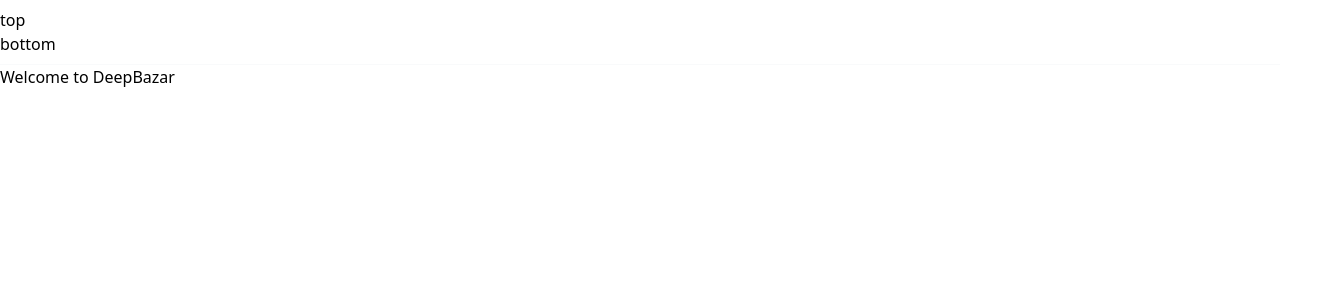
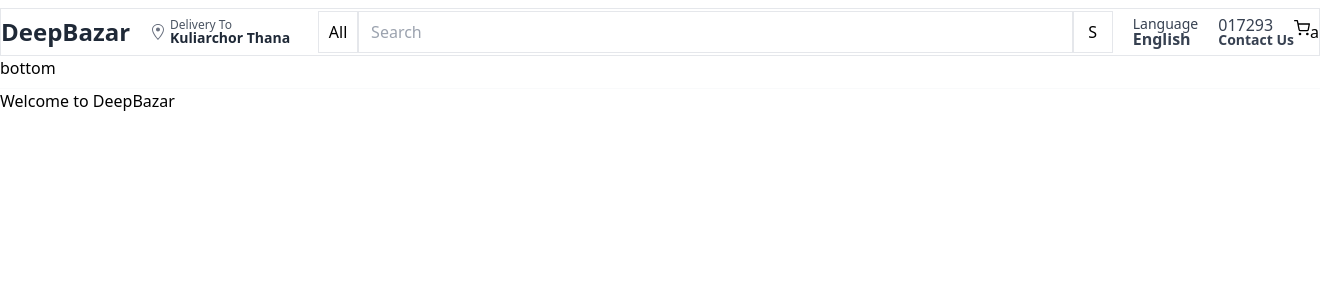
Before and after one commit to ShariarSheikh/deepbazar, a Next.js app: page / in a window 1280 px wide. Shown: the top 300 px of the page, 1320 px wide, since content can reach past the window. Built offline with nearby package versions, Linux system fonts and the light colour scheme.

Commit message:
start designing header

```diff
--- a/components/Header/Index.tsx
+++ b/components/Header/Index.tsx
@@ -3,7 +3,7 @@
 
 const Index = () => {
   return (
-    <header className="w-full py-2 border-b border-gray-50">
+    <header className="w-[1320px] py-2 border-b border-gray-50 m-auto">
       <TopComp />
       <BottomComp />
     </header>
--- a/components/Header/components/TopComp.tsx
+++ b/components/Header/components/TopComp.tsx
@@ -1,7 +1,61 @@
+import { GoLocation } from "react-icons/go";
+import { FiShoppingCart } from "react-icons/fi";
+
 const TopComp = () => {
   return (
-    <div>
-      <h1>top</h1>
+    <div className="w-full h-12 py-5 flex items-center border">
+      {/* first div logo div */}
+      <div className="pr-5">
+        <p className="cursor-pointer font-bold text-2xl text-gray-800">
+          DeepBazar
+        </p>
+      </div>
+      {/* second div */}
+      <div className="flex items-center cursor-pointer mr-7">
+        <GoLocation className="mr-1 text-gray-500" />
+        <div className="flex flex-col">
+          <span className="text-gray-600 text-[12px] leading-none">
+            Delivery To
+          </span>
+          <span className="font-semibold text-sm leading-none text-gray-800">
+            Kuliarchor Thana
+          </span>
+        </div>
+      </div>
+      {/* third div */}
+      <div className="flex-1">
+        <form className="w-full flex justify-between h-[42px]">
+          <div className="w-10 flex justify-center items-center border">
+            All
+          </div>
+          <input
+            className="flex-1 border pl-3 outline-none"
+            type="text"
+            placeholder="Search"
+          />
+          <div className="w-10 flex items-center justify-center border">S</div>
+        </form>
+      </div>
+      {/* four div */}
+      <div className="ml-5">
+        <div className="leading-none text-gray-700 text-sm">Language</div>
+        <div className="leading-none text-gray-700 font-semibold">English</div>
+      </div>
+      {/* five div */}
+      <div className="ml-5">
+        <div className="leading-none text-gray-700">017293</div>
+        <div className="leading-none text-gray-700 font-semibold text-sm">
+          Contact Us
+        </div>
+      </div>
+      {/* six div */}
+      <div className="flex ">
+        <div>
+          <FiShoppingCart />
+        </div>
+        <div></div>
+        <div>a</div>
+      </div>
     </div>
   );
 };
--- a/package.json
+++ b/package.json
@@ -20,6 +20,7 @@
     "eslint": "7.32.0",
     "eslint-config-next": "11.1.2",
     "postcss": "^8.3.6",
+    "react-icons": "^4.2.0",
     "tailwindcss": "^2.2.9",
     "typescript": "^4.4.2"
   }
```
Also changed, not shown: 1 other file (tests, documents, lock files or other folders).
